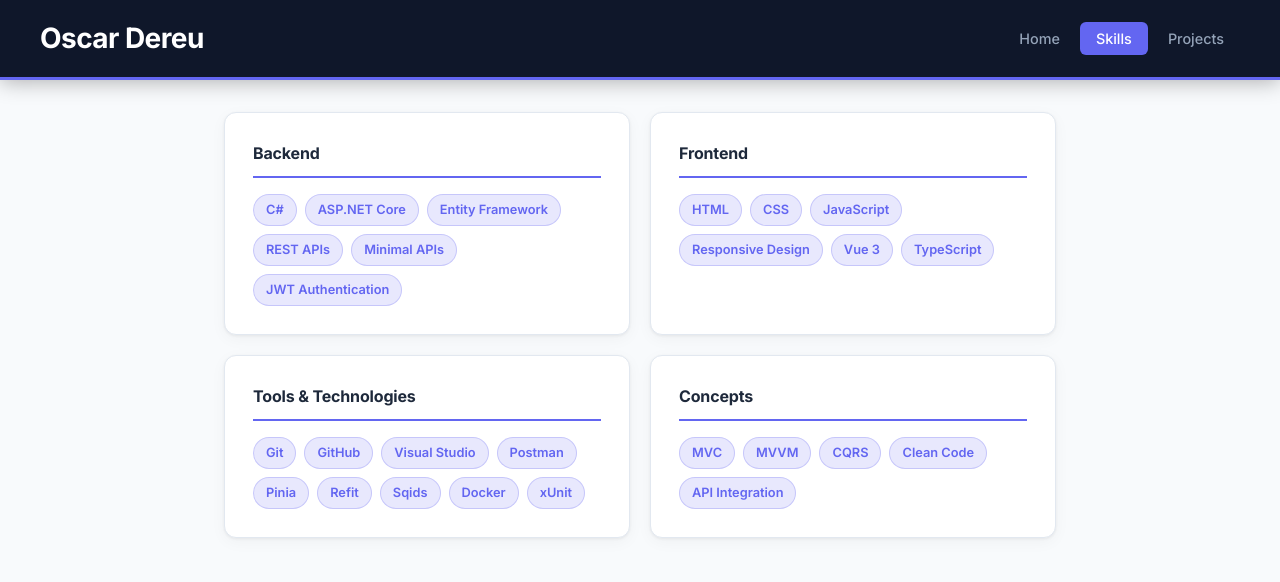
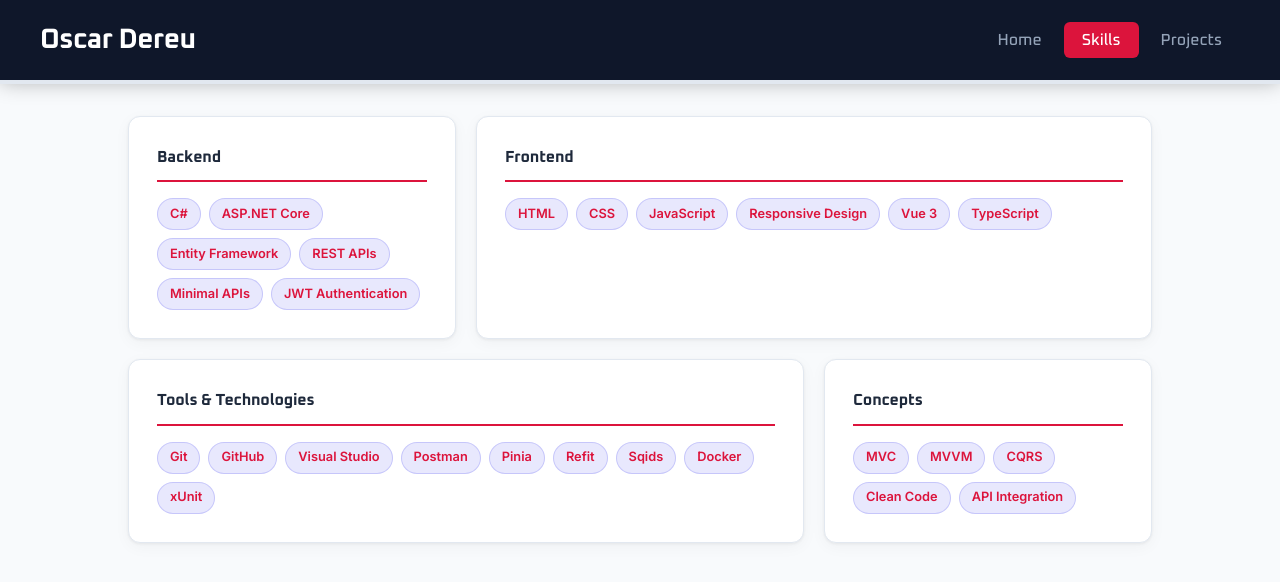
Before and after one commit to DraddeX/portfolio-website, a plain HTML site: page pages/skills.html in a window 1280 px wide. Drawn offline with Linux system fonts and the light colour scheme.

Commit message:
Add new style

```diff
--- a/assets/css/base.css
+++ b/assets/css/base.css
@@ -1,43 +1,79 @@
-@import url('https://fonts.googleapis.com/css2?family=Inter:wght@400;500;600;700&display=swap');
+@import url("https://fonts.googleapis.com/css2?family=Inter:wght@400;500;600;700&family=Oxanium:wght@500;600;700&display=swap");
 
 :root {
-    --navy: #0F172A;
-    --slate: #1E293B;
-    --accent: #6366F1;
-    --accent-light: #818CF8;
+  --navy: #0f172a;
+  --slate: #1e293b;
+  --accent: crimson;
+  --accent-light: #fff;
   --accent-glow: rgba(99, 102, 241, 0.15);
-    --bg: #F8FAFC;
-    --surface: #FFFFFF;
-    --text: #1E293B;
-    --text-muted: #64748B;
-    --border: #E2E8F0;
+  --bg: #f8fafc;
+  --surface: #ffffff;
+  --text: #1e293b;
+  --text-muted: #64748b;
+  --border: #e2e8f0;
+  --header-h: 80px;
+  --progress-h: 4px;
 }
 
-*, *::before, *::after {
+*,
+*::before,
+*::after {
   box-sizing: border-box;
 }
 
 body {
-    font-family: 'Inter', system-ui, sans-serif;
-    background-color: var(--bg);
+  font-family: "Inter", system-ui, sans-serif;
   color: var(--text);
   line-height: 1.6;
+  padding-top: calc(var(--header-h) + var(--progress-h) + 2rem);
+  background-color: var(--bg);
 }
 
-header, main, footer {
+main,
+footer {
   margin-bottom: 2rem;
 }
 
 header {
+  position: fixed;
+  top: 0;
+  left: 0;
+  width: 100%;
+  height: var(--header-h);
+  z-index: 100;
   background-color: var(--navy);
   padding: 1rem 2.5rem;
-
   display: flex;
   justify-content: space-between;
   align-items: center;
+  box-shadow: 0 2px 20px rgba(0, 0, 0, 0.3);
+}
 
-    border-bottom: 3px solid var(--accent);
-    box-shadow: 0 2px 20px rgba(0, 0, 0, 0.3);
+/* Track + fill, sitting just under the fixed header */
+header::before,
+header::after {
+    content: "";
+    position: absolute;
+    left: 0;
+    top: 100%;
+    width: 100%;
+    height: var(--progress-h);
+}
+
+header::before {
+    background: var(--border);
+}
+
+header::after {
+    background: var(--accent);
+    transform-origin: left;
+    transform: scaleX(0);
+    animation: scroll-progress linear both;
+    animation-timeline: scroll(root);   /* must come after `animation` */
+}
+
+@keyframes scroll-progress {
+    to { transform: scaleX(1); }
 }
 
 header h1 {
@@ -58,25 +94,38 @@ header h1 span {
 }
 
 header nav a {
+    font-family: "Oxanium", "Inter", system-ui, sans-serif;
     color: #94A3B8;
     text-decoration: none;
     font-weight: 500;
-    font-size: 0.9rem;
 
     padding: 0.5rem 1rem;
     border-radius: 6px;
+    border: 2px solid transparent;
 
-    transition: all 0.2s ease;
+    transition: color 0.4s, background-color 0.4s, border-color 0.4s, box-shadow 0.4s;
 }
 
 header nav a:hover {
     color: var(--surface);
-    background-color: rgba(255, 255, 255, 0.08);
+    border-color: var(--accent);
+    background-color: rgba(166, 166, 166, 0.1);
+    box-shadow: 0 0 10px 5px var(--accent-glow);
 }
 
 header nav a.active {
     color: var(--surface);
     background-color: var(--accent);
+}
+
+/* Hovering the current page's link glows in your accent color instead of grey */
+header nav a.active:hover {
+    border-color: var(--accent-light);
+    box-shadow: 0 0 10px 5px var(--accent-glow);
+}
+
+h1, h2 {
+    font-family: "Oxanium", "Inter", system-ui, sans-serif;
 }
 
 li {
--- a/assets/css/cards.css
+++ b/assets/css/cards.css
@@ -2,16 +2,21 @@
 
 .skills-main {
     margin: 0 auto;
-    width: 65%;
-    max-width: 960px;
+    width: 80%;
+    max-width: 1100px;
 }
 
 .skills-columns {
     display: grid;
-    grid-template-columns: repeat(2, 1fr);
+    grid-template-columns: repeat(3, 1fr);
     gap: 1.25rem;
 }
 
+
+.skill-category-card:nth-child(4n + 2),
+.skill-category-card:nth-child(4n + 3) {
+    grid-column: span 2;
+}
 .skill-category-card {
     background: var(--surface);
     border: 1px solid var(--border);
--- a/assets/css/components.css
+++ b/assets/css/components.css
@@ -76,7 +76,7 @@
 }
 
 .link:hover {
-    background-color: #4F46E5;
+    background-color: var(--accent-glow);
     transform: translateY(-2px);
     box-shadow: 0 4px 16px rgba(99, 102, 241, 0.4);
 }
@@ -292,3 +292,24 @@
     from { opacity: 0; transform: scale(0.95); }
     to   { opacity: 1; transform: scale(1); }
 }
+
+.intro {
+  position: fixed;
+  inset: 0;
+  z-index: 9999;              /* above everything, including your nav */
+  display: grid;
+  place-items: center;
+  background: #fff;        /* match your site's colors */
+  color: var(--accent);
+  transition: opacity 0.6s ease, visibility 0.6s ease;
+}
+.intro--hide {
+  opacity: 0;
+  visibility: hidden;         /* stops it blocking clicks after fading */
+}
+.intro__text { font-size: clamp(1.5rem, 4vw, 3rem); }
+.intro__cursor { animation: blink 0.8s steps(1) infinite; }
+@keyframes blink { 50% { opacity: 0; } }
+
+/* Stop the page scrolling while the intro is showing */
+body.intro-active { overflow: hidden; }
--- a/pages/skills.html
+++ b/pages/skills.html
@@ -1,17 +1,22 @@
-<!DOCTYPE html>
+<!doctype html>
 <html lang="en">
   <head>
-    <meta charset="UTF-8">
-    <meta name="viewport" content="width=device-width, initial-scale=1.0">
+    <meta charset="UTF-8" />
+    <meta name="viewport" content="width=device-width, initial-scale=1.0" />
     <link rel="stylesheet" href="../assets/css/reset.css" />
     <link rel="stylesheet" href="../assets/css/base.css" />
     <link rel="stylesheet" href="../assets/css/components.css" />
     <link rel="stylesheet" href="../assets/css/cards.css" />
     <link rel="stylesheet" href="../assets/css/responsive.css" />
+    <link rel="preconnect" href="https://fonts.googleapis.com" />
+    <link rel="preconnect" href="https://fonts.gstatic.com" crossorigin />
+    <link
+      rel="stylesheet"
+      href="https://fonts.googleapis.com/css2?family=Inter:wght@400;500;600;700&family=Oxanium:wght@500;600;700&display=swap"
+    />
     <title>Skills</title>
   </head>
   <body>
-
     <header>
       <h1>Oscar Dereu</h1>
       <nav class="navbar">
@@ -32,9 +37,7 @@
     </header>
 
     <main class="skills-main">
-
       <div class="skills-columns">
-
         <div class="skill-category-card">
           <h2>Backend</h2>
           <div class="skill-badges">
@@ -84,9 +87,7 @@
             <span class="skill-badge">API Integration</span>
           </div>
         </div>
-
       </div>
-
     </main>
 
     <script src="../assets/js/nav-active.js"></script>
```
Also changed, not shown: assets/js/intro.js (added, +34 -0 lines), index.html (+19 -12 lines), pages/projects.html (+24 -12 lines), pages/projects/blazor-project.html (+31 -15 lines), pages/projects/cqrs-api-project.html (+39 -19 lines), pages/projects/internship-project.html (+21 -7 lines), pages/projects/mvc-project.html (+30 -11 lines), assets/icons/barbell.svg (added), assets/icons/color-palette.svg (added), assets/icons/game-controller.svg (added), assets/icons/home.svg (added), 1 other file. Lines whose indentation alone changed are shown as unchanged.
